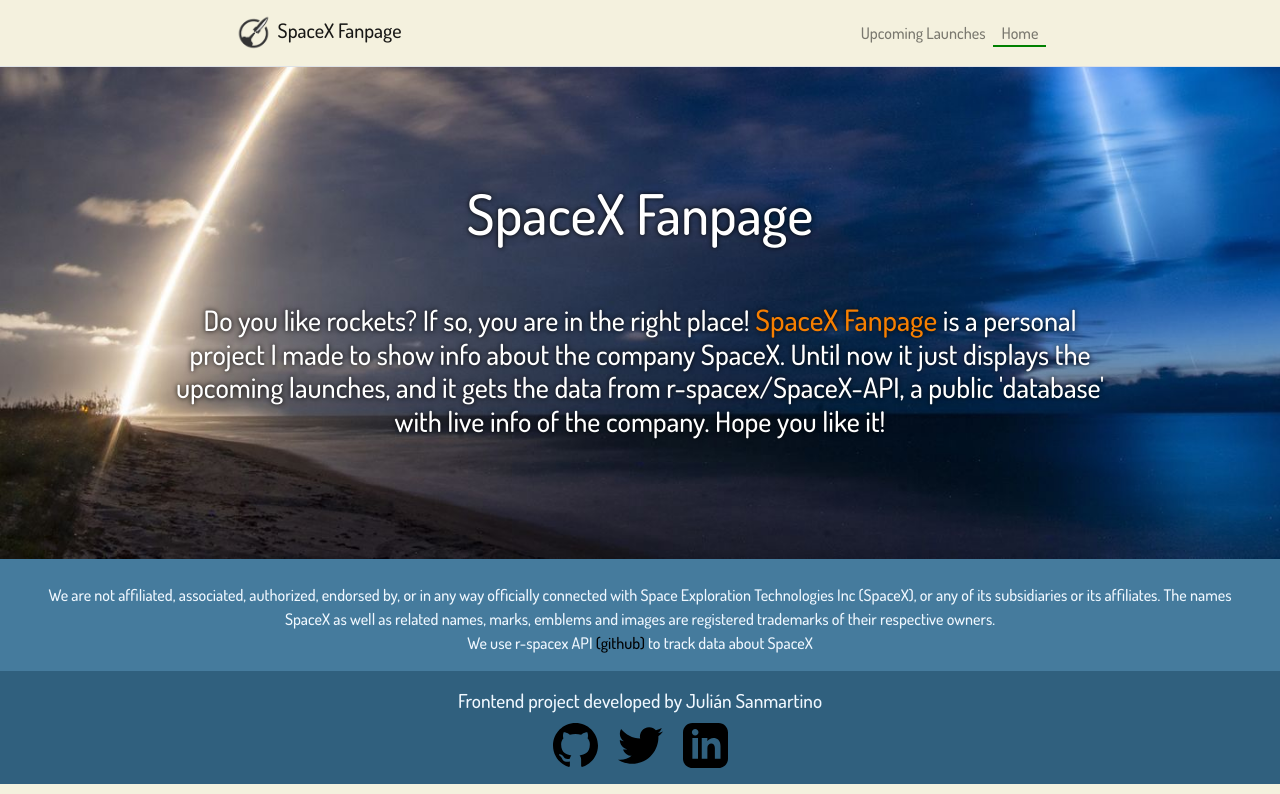
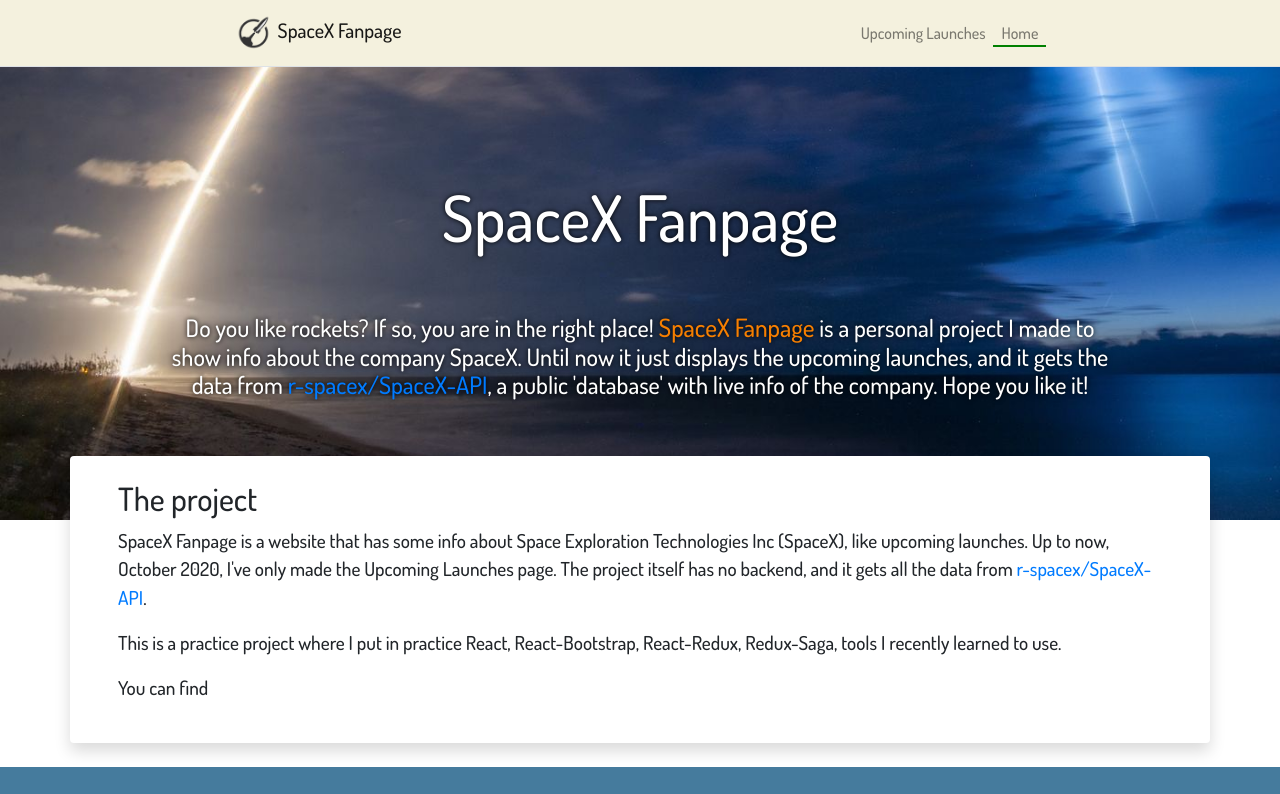
Before and after one commit to jjsanmartino03/spacex-fanpage, a React (Create React App) app: page / in a window 1280 px wide. Shown: the top 794 px of the page. Built offline with nearby package versions, Linux system fonts and the light colour scheme.

Commit message:
Finish home-header and home-content

```diff
--- a/src/css/home.css
+++ b/src/css/home.css
@@ -10,9 +10,24 @@
   flex-direction: column;
   align-items: center;
 }
+.home-view{
+  display: flex;
+  flex-direction: column;
+}
+.home-header h1{
+  font-size: 4rem;
+}
+.home-content{
+  margin-top: -4rem;
+  z-index: 3;
+  font-size: 1.2em;
+}
 
 @media (max-width:500px) {
   .home-header .w-75 {
     width: 95%!important;
   }
+  .w-90-sm{
+    width: 85%!important;
+  }
 }
--- a/src/views/Home.js
+++ b/src/views/Home.js
@@ -1,7 +1,7 @@
 import React from "react";
 import { connect } from "react-redux";
 import { Container } from "react-bootstrap";
-import {Link} from "react-router-dom";
+import { Link } from "react-router-dom";
 
 import { changeActiveAnchor } from "../store/actions";
 
@@ -11,13 +11,21 @@
   }
   render = () => {
     return (
-      <div className="home-view">
+      <div className="home-view bg-white">
         <Container className="home-header pb-big"
           fluid>
           <h1 className="text-center">SpaceX Fanpage</h1>
-          <h3 className="text-center pt-5 w-75">Do you like rockets? If so, you are in the right place! <span className="highlight">SpaceX Fanpage</span> is a personal project I made to show info about the company SpaceX. Until now it just displays the upcoming launches, and it gets the data from r-spacex/SpaceX-API, a public 'database' with live info of the company. Hope you like it!</h3>
+          <h4 className="text-center pt-5 w-75">Do you like rockets? If so, you are in the right place! <span className="highlight">SpaceX Fanpage</span> is a personal project I made to show info about the company SpaceX. Until now it just displays the upcoming launches, and it gets the data from <a target="_blank" href="https://github.com/r-spacex/SpaceX-API">r-spacex/SpaceX-API</a>, a public 'database' with live info of the company. Hope you like it!</h4>
         </Container>
-      </div>
+        <Container className="bg-white shadow rounded home-content py-4 mb-4 px-5 w-90-sm">
+          <h2>The project</h2>
+          <p>SpaceX Fanpage is a website that has some info about Space Exploration Technologies Inc (SpaceX), like upcoming launches. Up to now, October 2020, I've only made the Upcoming Launches page. The project itself has no backend, and it gets all the data from <a target="_blank" href="https://github.com/r-spacex/SpaceX-API">r-spacex/SpaceX-API</a>.</p>
+
+          <p>This is a practice project where I put in practice React, React-Bootstrap, React-Redux, Redux-Saga, tools I recently learned to use.</p>
+
+          <p>You can find</p>
+        </Container >
+      </div >
     )
   }
 }
```
